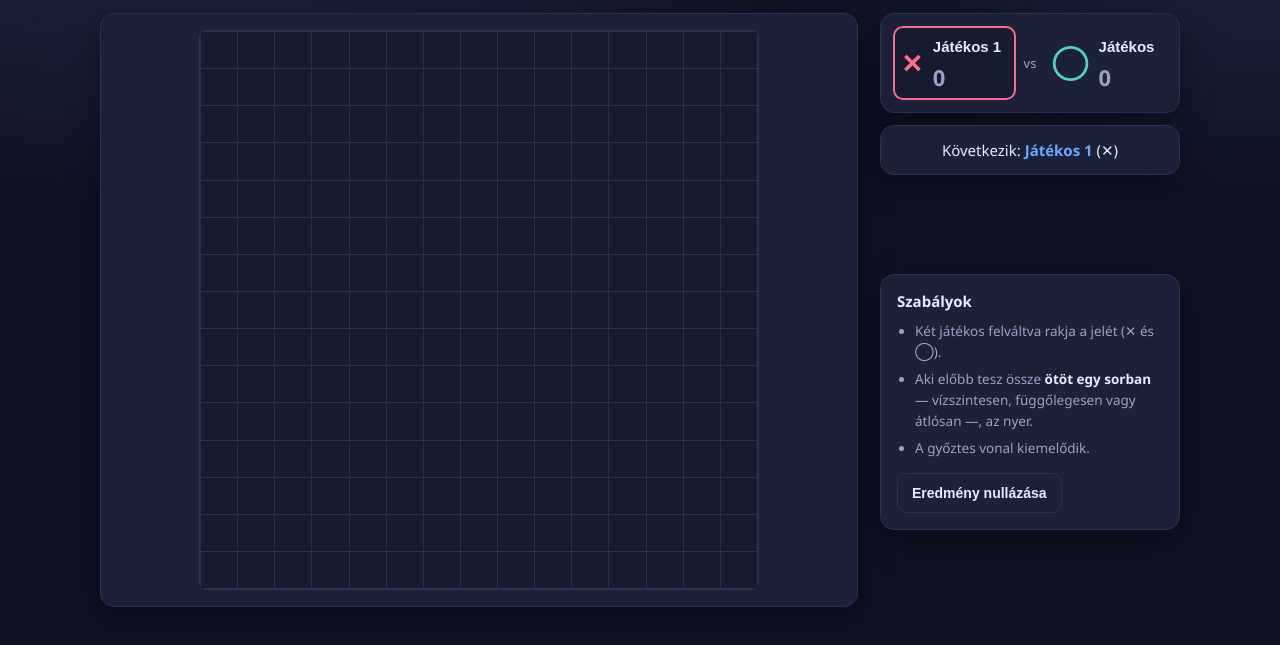
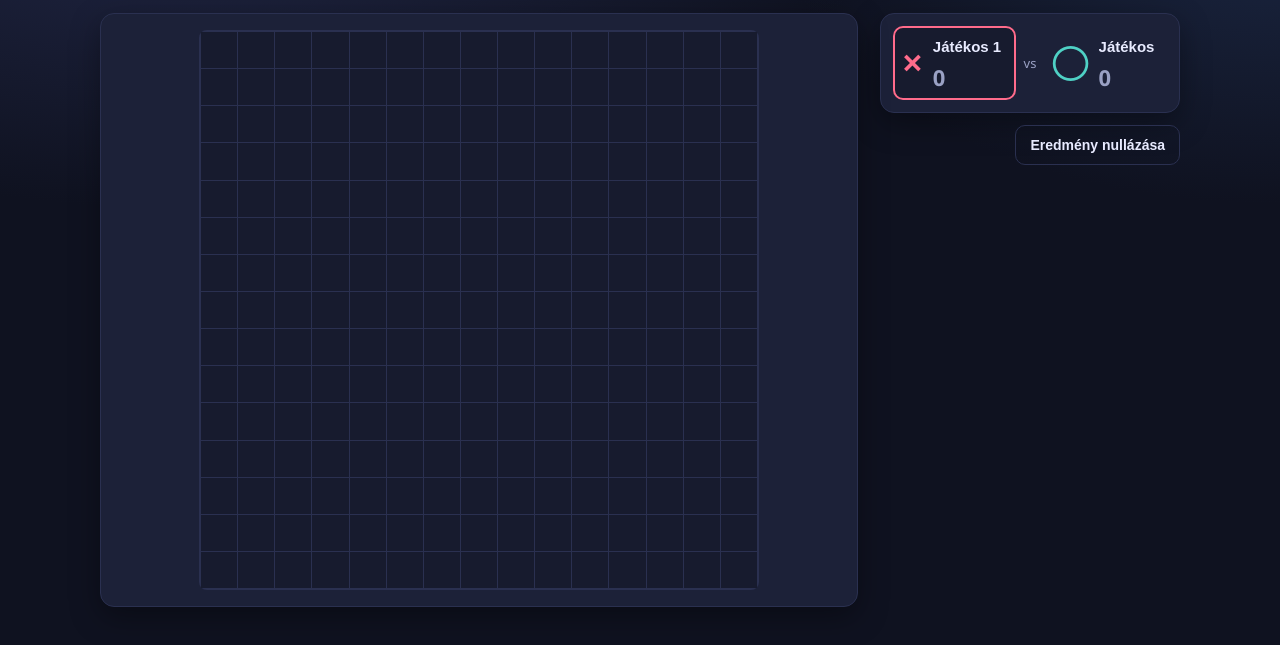
Before and after one commit to dohanyosl-memini-design/Otodolo, a plain HTML site: page index.html in a window 1280 px wide. Shown: the part 71-716 px from the top of the page. Drawn offline with Linux system fonts and the light colour scheme.

Commit message:
Szabályok panel és a tábla feletti körjelző sor eltávolítása
- A ki-következik szöveges sor törölve; az aktuális játékost továbbra is a pontszám-kártya kiemelése jelzi
- A Szabályok panel törölve; az Eredmény nullázása gomb a pontszám alá került

Co-Authored-By: Claude Opus 4.8 <noreply@anthropic.com>
Claude-Session: https://claude.ai/code/session_01FTCf1Z6GJmiT5gDHnNHZUw

```diff
--- a/index.html
+++ b/index.html
@@ -46,24 +46,14 @@
             </div>
           </div>
         </div>
-        <div class="status" id="status">Kezd: <strong>Játékos 1</strong> (✕)</div>
+        <div class="score-actions">
+          <button id="resetScoreBtn" class="btn ghost small" type="button">Eredmény nullázása</button>
+        </div>
       </div>
 
       <section class="board-wrap">
         <div id="board" class="board" role="grid" aria-label="Játéktábla"></div>
       </section>
-
-      <aside class="sidebar">
-        <div class="rules">
-          <h2>Szabályok</h2>
-          <ul>
-            <li>Két játékos felváltva rakja a jelét (✕ és ◯).</li>
-            <li>Aki előbb tesz össze <strong>ötöt egy sorban</strong> — vízszintesen, függőlegesen vagy átlósan —, az nyer.</li>
-            <li>A győztes vonal kiemelődik.</li>
-          </ul>
-          <button id="resetScoreBtn" class="btn ghost small" type="button">Eredmény nullázása</button>
-        </div>
-      </aside>
     </main>
   </div>
 
--- a/script.js
+++ b/script.js
@@ -7,7 +7,6 @@ const WIN_LENGTH = 5;
 
 const el = {
   board: document.getElementById("board"),
-  status: document.getElementById("status"),
   sizeSelect: document.getElementById("sizeSelect"),
   undoBtn: document.getElementById("undoBtn"),
   newRoundBtn: document.getElementById("newRoundBtn"),
@@ -147,14 +146,12 @@ function endRound(winner, line) {
       drawWinLine(line, winner);
     }
     const name = nameOf(winner);
-    el.status.innerHTML = `<strong>${escapeHtml(name)}</strong> nyert! 🎉`;
     // Előbb a vonal látszik, csak 3 mp múlva ugrik fel a győztes ablak.
     state.winTimer = setTimeout(() => {
       state.winTimer = null;
       showModal(winner, `${name} nyert!`, "Győzelem!");
     }, WIN_DELAY_MS);
   } else {
-    el.status.textContent = "Döntetlen – megtelt a tábla.";
     state.winTimer = setTimeout(() => {
       state.winTimer = null;
       showModal(null, "Nem fért el több jel a táblán.", "Döntetlen");
@@ -213,7 +210,6 @@ function updateTurnUI() {
   el.board.classList.toggle("turn-o", state.current === "O");
   el.cardX.classList.toggle("active", state.current === "X");
   el.cardO.classList.toggle("active", state.current === "O");
-  el.status.innerHTML = `Következik: <strong>${escapeHtml(nameOf(state.current))}</strong> (${MARKS[state.current]})`;
 }
 
 function undo() {
--- a/style.css
+++ b/style.css
@@ -82,6 +82,7 @@ select {
 /* Layout — mobile first: info, then board, then rules */
 .layout { display: flex; flex-direction: column; gap: 16px; }
 .topinfo { display: flex; flex-direction: column; gap: 12px; }
+.score-actions { display: flex; justify-content: flex-end; }
 
 .board-wrap {
   background: var(--panel);
```
